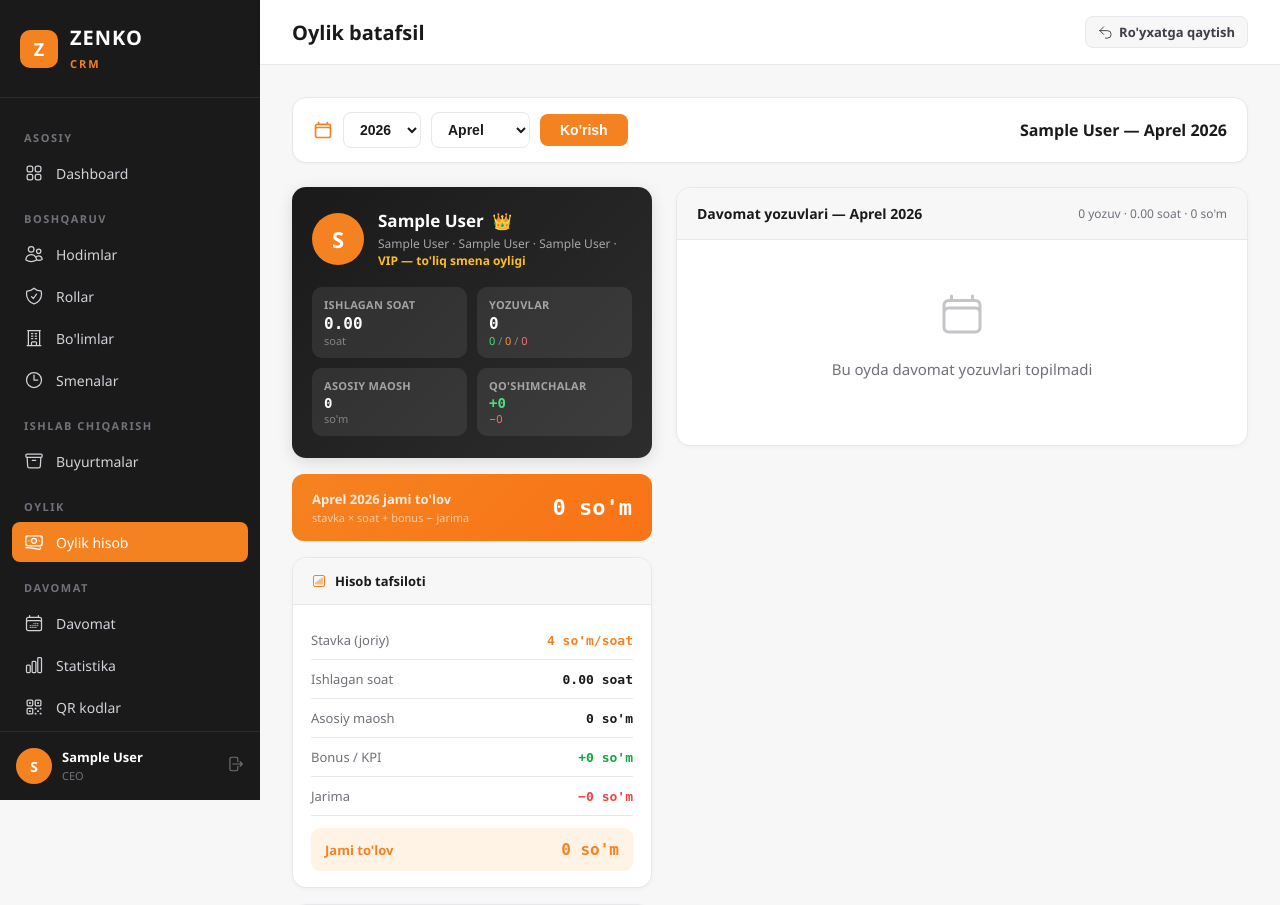
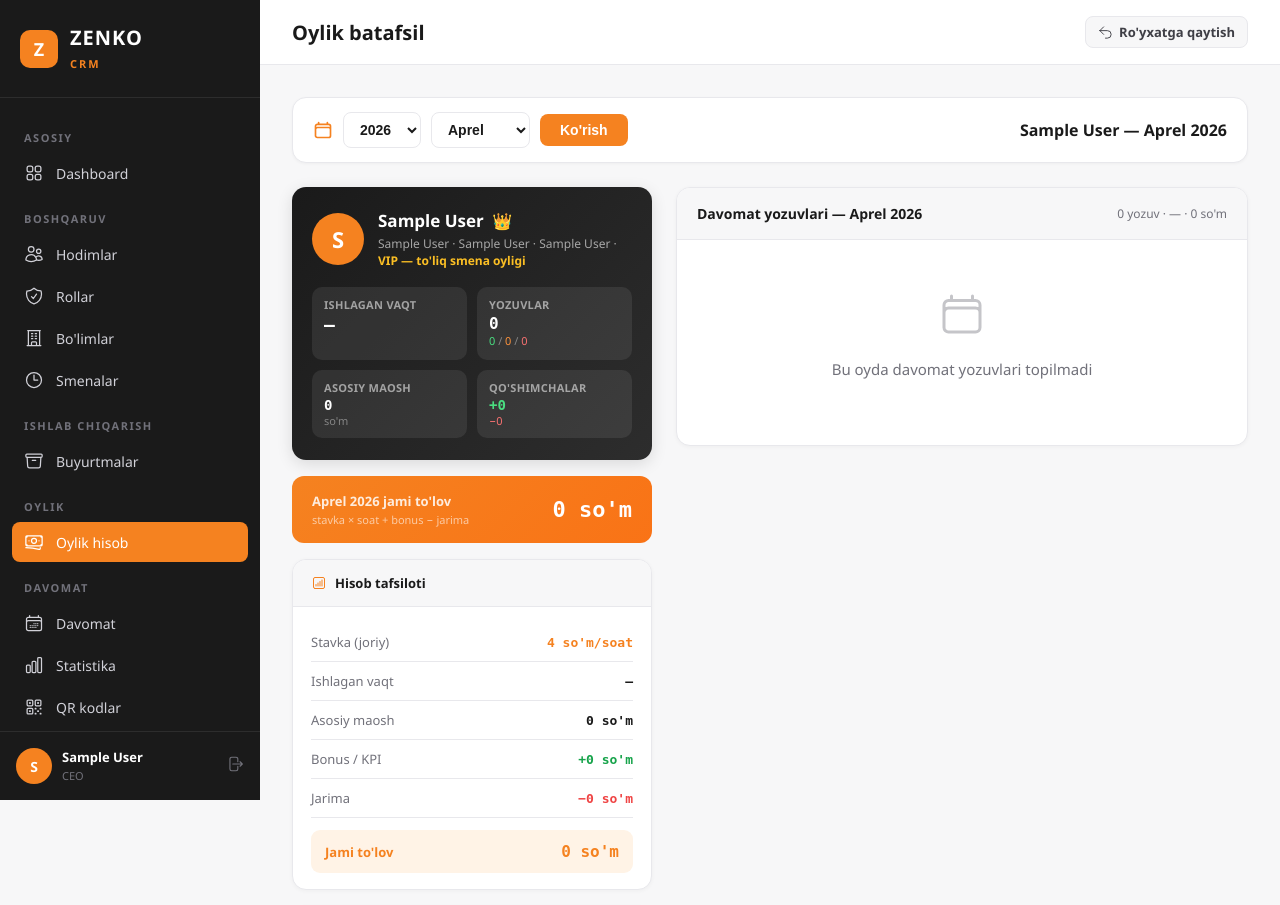
Before and after one commit to jiyloniy/zenko, a Django app: page /ceo/salary/1/ in a window 1280 px wide. Shown: the top 905 px of the page. Run offline with Django 5.2, Linux system fonts and the light colour scheme; a user stored in the database is signed in; tables that the repository leaves empty hold one stand-in row (values such as "Sample post").

Commit message:
refactor: Update time display in salary templates and add custom filters for formatting

```diff
--- a/apps/ceo/templates/ceo/salary_detail.html
+++ b/apps/ceo/templates/ceo/salary_detail.html
@@ -1,4 +1,5 @@
 {% extends "ceo/base.html" %}
+{% load ceo_filters %}
 {% block title %}{{ employee.name }} — Oylik {{ month_name }} {{ year }}{% endblock %}
 {% block page_title %}Oylik batafsil{% endblock %}
 
@@ -226,9 +227,9 @@
             </div>
             <div class="stat-grid-2">
                 <div class="mini-stat">
-                    <div class="ms-label">Ishlagan soat</div>
-                    <div class="ms-val">{{ total_hours|floatformat:2 }}</div>
-                    <div class="ms-sub">soat</div>
+                    <div class="ms-label">Ishlagan vaqt</div>
+                    <div class="ms-val" style="font-size:18px;">{{ total_hours|hours_to_hm }}</div>
+                    <div class="ms-sub">&nbsp;</div>
                 </div>
                 <div class="mini-stat">
                     <div class="ms-label">Yozuvlar</div>
@@ -275,8 +276,8 @@
                     </span>
                 </div>
                 <div class="info-row">
-                    <span class="ir-label">Ishlagan soat</span>
-                    <span class="ir-val" style="font-family:monospace;">{{ total_hours|floatformat:2 }} soat</span>
+                    <span class="ir-label">Ishlagan vaqt</span>
+                    <span class="ir-val" style="font-family:monospace;">{{ total_hours|hours_to_hm }}</span>
                 </div>
                 <div class="info-row">
                     <span class="ir-label">Asosiy maosh</span>
@@ -532,7 +533,7 @@
         <div class="att-section">
             <div class="att-sec-head">
                 <h3>Davomat yozuvlari — {{ month_name }} {{ year }}</h3>
-                <span>{{ total_records }} yozuv · {{ total_hours|floatformat:2 }} soat · {{ base_salary|floatformat:0 }} so'm</span>
+                <span>{{ total_records }} yozuv · {{ total_hours|hours_to_hm }} · {{ base_salary|floatformat:0 }} so'm</span>
             </div>
 
             {% if att_rows %}
@@ -597,8 +598,7 @@
                         <!-- Ishlagan -->
                         <td>
                             {% if row.worked_hours > 0 %}
-                            <span class="t-mono" style="color:#2563EB;">{{ row.worked_hours|floatformat:2 }}</span>
-                            <div class="t-dim">soat</div>
+                            <span class="t-mono" style="color:#2563EB;font-size:13px;">{{ row.worked_hours|hours_to_hm }}</span>
                             {% else %}<span style="color:var(--gray-300);">—</span>{% endif %}
                         </td>
 
@@ -621,7 +621,7 @@
                 <tfoot>
                     <tr>
                         <td colspan="4" style="color:var(--gray-500);">Jami ({{ total_records }} yozuv)</td>
-                        <td><span style="font-family:monospace;color:#2563EB;">{{ total_hours|floatformat:2 }} soat</span></td>
+                        <td><span style="font-family:monospace;color:#2563EB;">{{ total_hours|hours_to_hm }}</span></td>
                         <td></td>
                         <td><span style="font-family:monospace;color:#16a34a;font-size:14px;">{{ base_salary|floatformat:0 }} so'm</span></td>
                     </tr>
--- /dev/null
+++ b/apps/ceo/templatetags/ceo_filters.py
@@ -0,0 +1,44 @@
+from django import template
+
+register = template.Library()
+
+
+@register.filter
+def hours_to_hm(value):
+    """
+    Soat (float) ni 'X soat Y daqiqa' formatiga o'tkazadi.
+    Masalan: 9.97 → '9 soat 58 daqiqa'
+    """
+    try:
+        total_minutes = round(float(value) * 60)
+    except (TypeError, ValueError):
+        return '—'
+    if total_minutes <= 0:
+        return '—'
+    h = total_minutes // 60
+    m = total_minutes % 60
+    if h and m:
+        return f'{h} soat {m} daqiqa'
+    elif h:
+        return f'{h} soat'
+    return f'{m} daqiqa'
+
+
+@register.filter
+def seconds_to_hm(value):
+    """
+    Soniya (float/int) ni 'X soat Y daqiqa' formatiga o'tkazadi.
+    """
+    try:
+        total = int(float(value))
+    except (TypeError, ValueError):
+        return '—'
+    if total <= 0:
+        return '—'
+    h = total // 3600
+    m = (total % 3600) // 60
+    if h and m:
+        return f'{h} soat {m} daqiqa'
+    elif h:
+        return f'{h} soat'
+    return f'{m} daqiqa'
```
Also changed, not shown: apps/ceo/templates/ceo/salary_list.html (+5 -4 lines), apps/ceo/templatetags/__init__.py (added).
